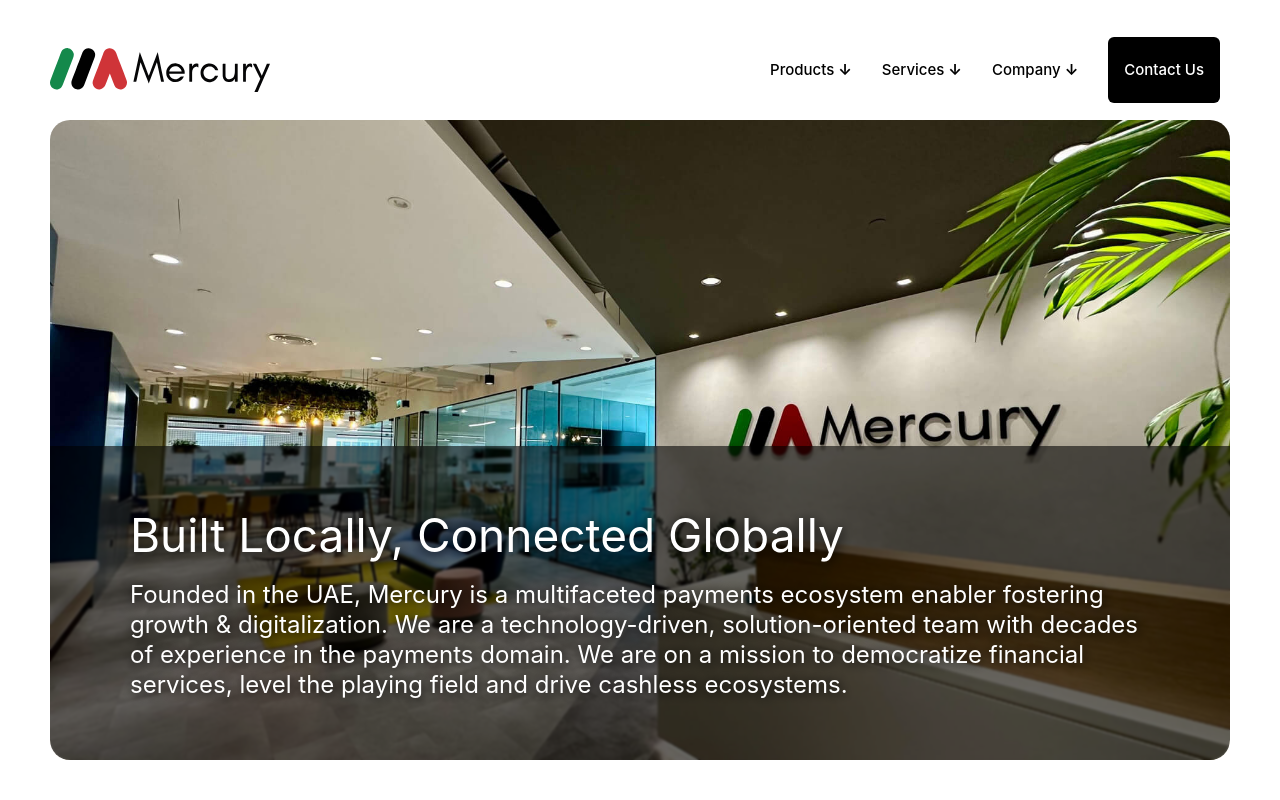
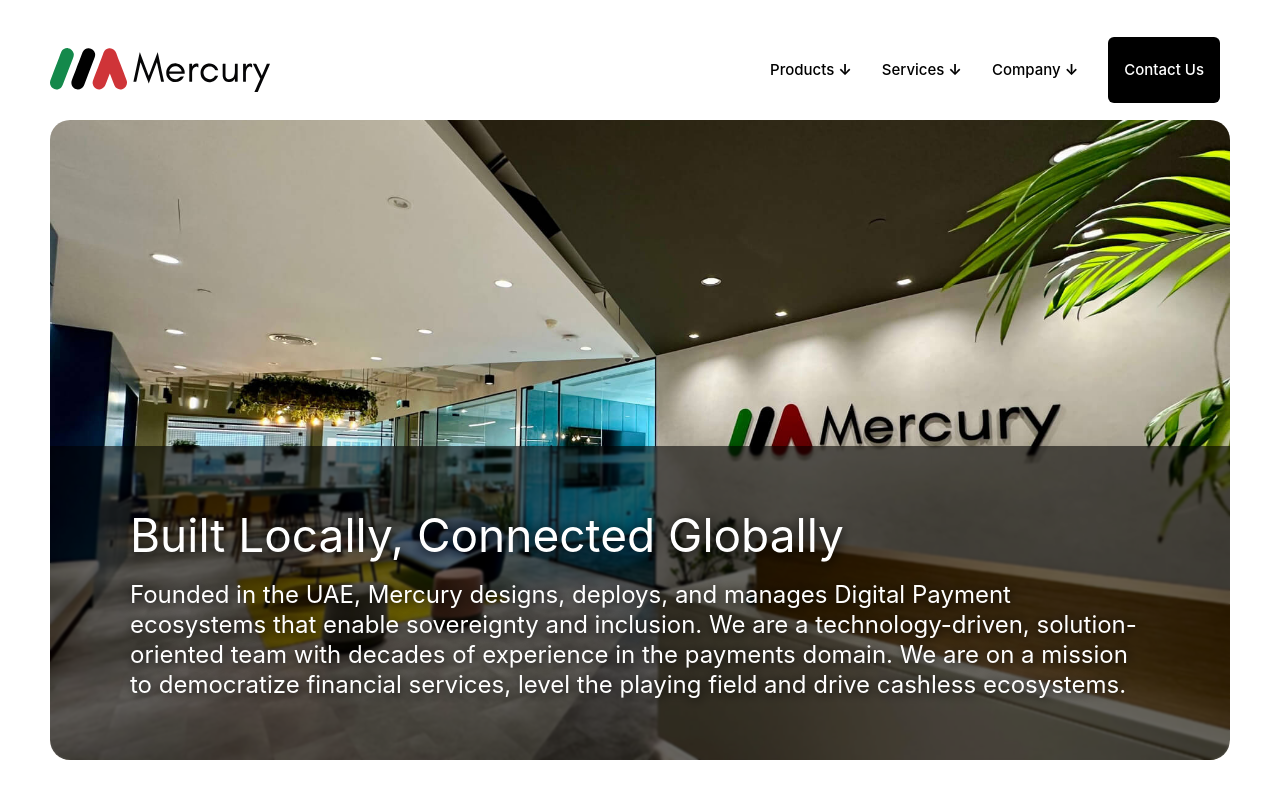
Before and after one commit to haymkarran/Mercury-final, a Next.js app: page /pages/company in a window 1280 px wide. Shown: the top 800 px of the page. Built offline with nearby package versions, Linux system fonts and the light colour scheme.

Commit message:
Add files via upload

```diff
--- a/app/components/heroAssetShowcase/HeroAssetShowcase.tsx
+++ b/app/components/heroAssetShowcase/HeroAssetShowcase.tsx
@@ -21,7 +21,7 @@ const HeroAssetShowcase: React.FC = () => {
                 />
                 <div className='centered'>
                     <h1 className='text-h3 mb-4'>Built Locally, Connected Globally</h1>
-                    <p className='text-paragraph'>Founded in the UAE, Mercury is a multifaceted payments ecosystem enabler fostering growth & digitalization. We are a technology-driven, solution-oriented team with decades of experience in the payments domain. We are on a mission to democratize financial services, level the playing field and drive cashless ecosystems.</p>
+                    <p className='text-paragraph'>Founded in the UAE, Mercury designs, deploys, and manages Digital Payment ecosystems that enable sovereignty and inclusion. We are a technology-driven, solution-oriented team with decades of experience in the payments domain. We are on a mission to democratize financial services, level the playing field and drive cashless ecosystems.</p>
                 </div>
             </motion.div>
         </>
```
